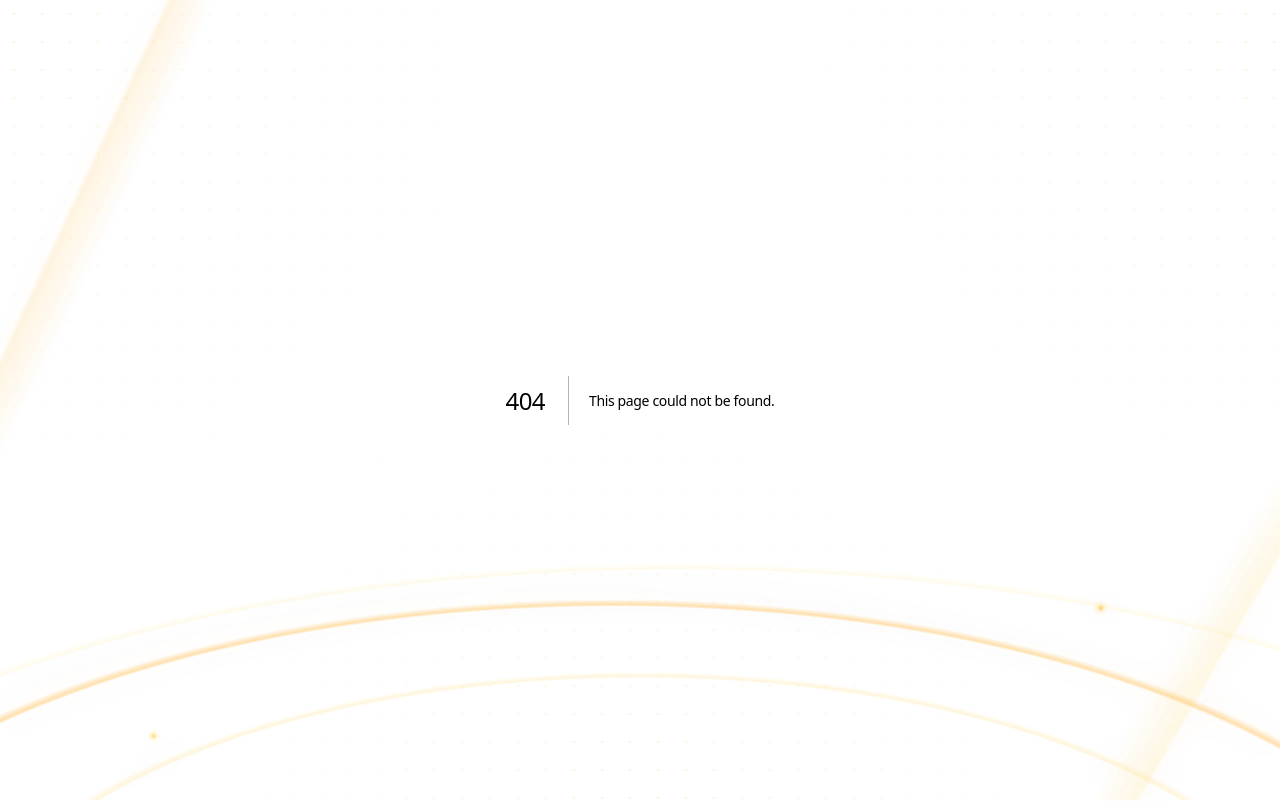
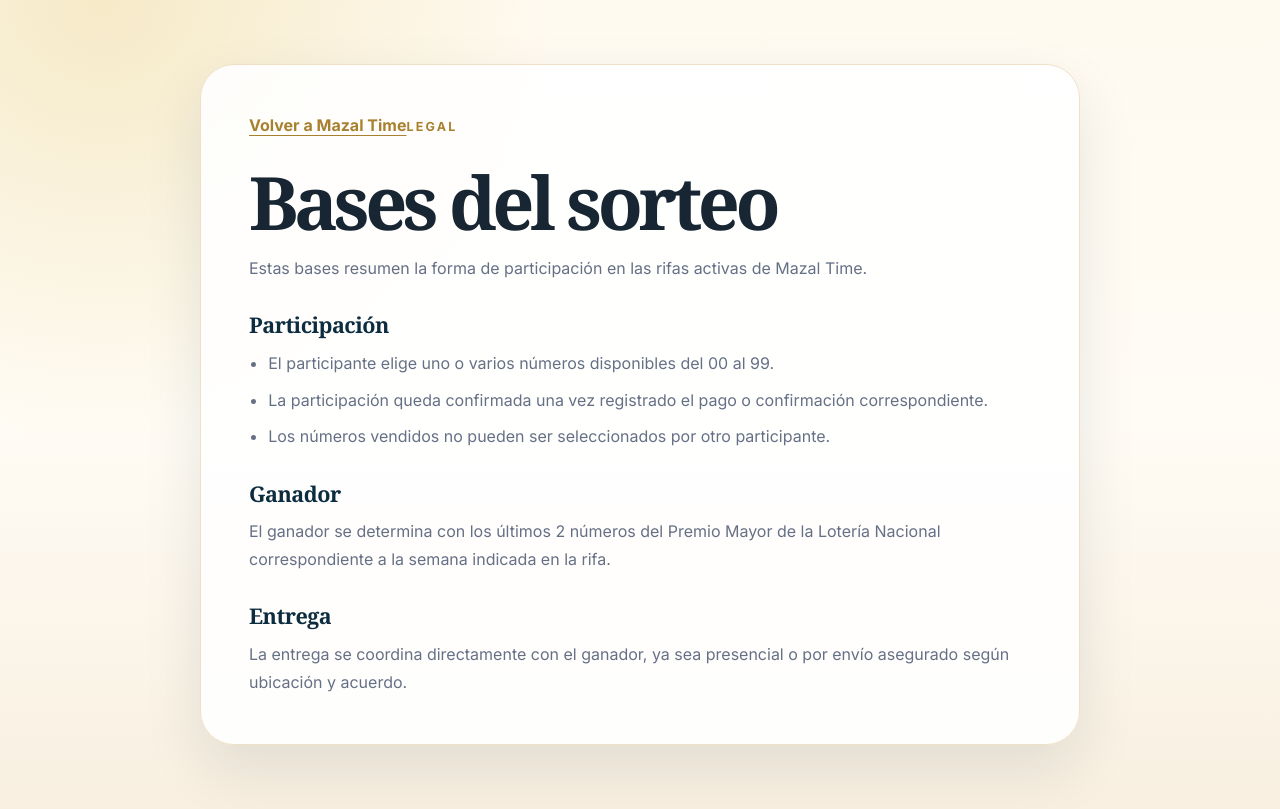
Before and after one commit to davidvarver/mazaltime, a Next.js app: page /bases in a window 1280 px wide. Before the commit this address had no page. Built offline with nearby package versions, Linux system fonts and the light colour scheme.

Commit message:
style: refine header and legal links

```diff
--- /dev/null
+++ b/src/app/bases/page.js
@@ -0,0 +1,25 @@
+import Link from 'next/link';
+import styles from '../legal.module.css';
+
+export default function BasesPage() {
+  return (
+    <main className={styles.legalPage}>
+      <article className={styles.legalCard}>
+        <Link href="/" className={styles.backLink}>Volver a Mazal Time</Link>
+        <span className={styles.eyebrow}>Legal</span>
+        <h1>Bases del sorteo</h1>
+        <p>Estas bases resumen la forma de participaci&oacute;n en las rifas activas de Mazal Time.</p>
+        <h2>Participaci&oacute;n</h2>
+        <ul>
+          <li>El participante elige uno o varios n&uacute;meros disponibles del 00 al 99.</li>
+          <li>La participaci&oacute;n queda confirmada una vez registrado el pago o confirmaci&oacute;n correspondiente.</li>
+          <li>Los n&uacute;meros vendidos no pueden ser seleccionados por otro participante.</li>
+        </ul>
+        <h2>Ganador</h2>
+        <p>El ganador se determina con los &uacute;ltimos 2 n&uacute;meros del Premio Mayor de la Loter&iacute;a Nacional correspondiente a la semana indicada en la rifa.</p>
+        <h2>Entrega</h2>
+        <p>La entrega se coordina directamente con el ganador, ya sea presencial o por env&iacute;o asegurado seg&uacute;n ubicaci&oacute;n y acuerdo.</p>
+      </article>
+    </main>
+  );
+}
--- /dev/null
+++ b/src/app/legal.module.css
@@ -0,0 +1,65 @@
+.legalPage {
+  min-height: 100vh;
+  padding: clamp(1.5rem, 5vw, 4rem);
+  background:
+    radial-gradient(circle at 8% 0%, rgba(212, 175, 55, 0.22), transparent 28rem),
+    linear-gradient(180deg, #fffaf0 0%, #fffcf5 52%, #f8efe0 100%);
+  color: #172632;
+}
+
+.legalCard {
+  width: min(880px, 100%);
+  margin: 0 auto;
+  padding: clamp(1.5rem, 4vw, 3rem);
+  border: 1px solid #efe1c8;
+  border-radius: 34px;
+  background: rgba(255, 255, 255, 0.9);
+  box-shadow: 0 24px 58px rgba(23, 38, 50, 0.1);
+}
+
+.backLink {
+  display: inline-flex;
+  margin-bottom: 1.5rem;
+  color: #a8812f;
+  font-weight: 700;
+  text-decoration: underline;
+  text-underline-offset: 4px;
+}
+
+.eyebrow {
+  color: #a8812f;
+  font-size: 0.78rem;
+  font-weight: 700;
+  letter-spacing: 0.18em;
+  text-transform: uppercase;
+}
+
+.legalCard h1 {
+  margin: 0.4rem 0 1rem;
+  color: #172632;
+  font-family: Georgia, 'Times New Roman', serif;
+  font-size: clamp(2.4rem, 7vw, 4.6rem);
+  line-height: 0.96;
+  letter-spacing: -0.06em;
+}
+
+.legalCard h2 {
+  margin: 1.7rem 0 0.45rem;
+  color: #0c2d3f;
+  font-family: Georgia, 'Times New Roman', serif;
+  font-size: 1.35rem;
+  font-weight: 600;
+}
+
+.legalCard p,
+.legalCard li {
+  color: #667085;
+  font-size: 1rem;
+  line-height: 1.75;
+}
+
+.legalCard ul {
+  display: grid;
+  gap: 0.55rem;
+  padding-left: 1.2rem;
+}
--- a/src/components/NumberGrid.jsx
+++ b/src/components/NumberGrid.jsx
@@ -29,7 +29,7 @@ export default function NumberGrid({ tickets, onSelectNumber }) {
 
   return (
     <div className={styles.gridContainer}>
-      <h3 className={styles.title}>Elige tu boleto &amp; agrega al carrito {'\u{1F447}'}</h3>
+      <h3 className={styles.title}>Elige tu boleto &amp; agrega al carrito</h3>
       <p className={styles.subtitle}>N&uacute;meros disponibles</p>
       <div className={styles.statusLegend}>
         <div className={styles.legendItem}><div className={`${styles.dot} ${styles.available}`}></div> Disponible</div>
```
Also changed, not shown: src/app/privacidad/page.js (added, +24 -0 lines), src/app/terminos/page.js (added, +21 -0 lines), src/components/HomeClient.jsx (+38 -28 lines), src/components/HomeClient.module.css (+76 -58 lines).
